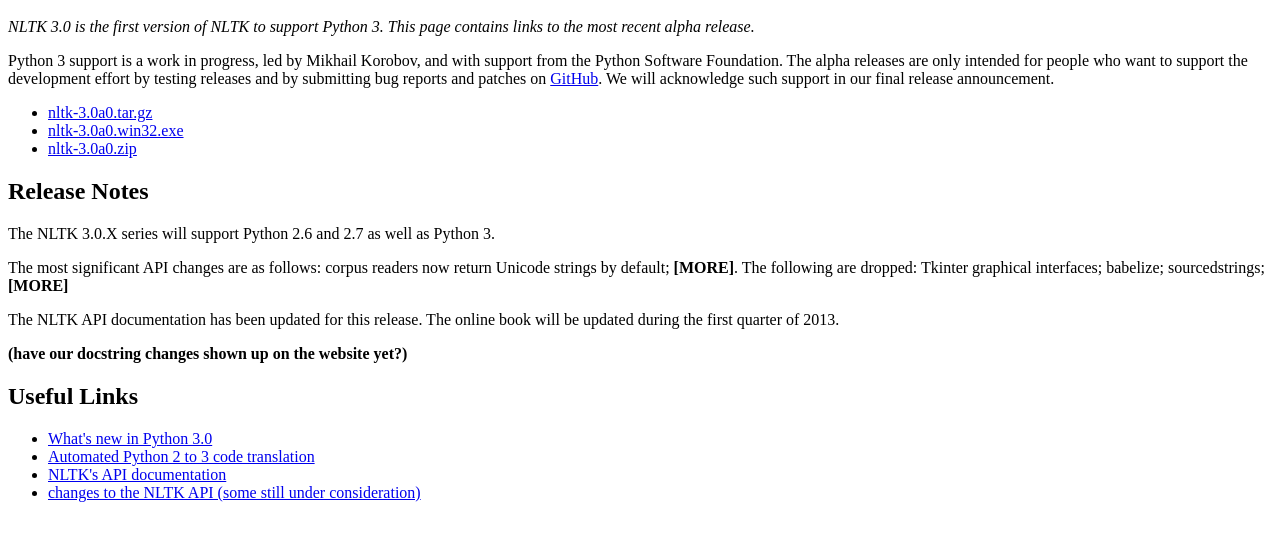
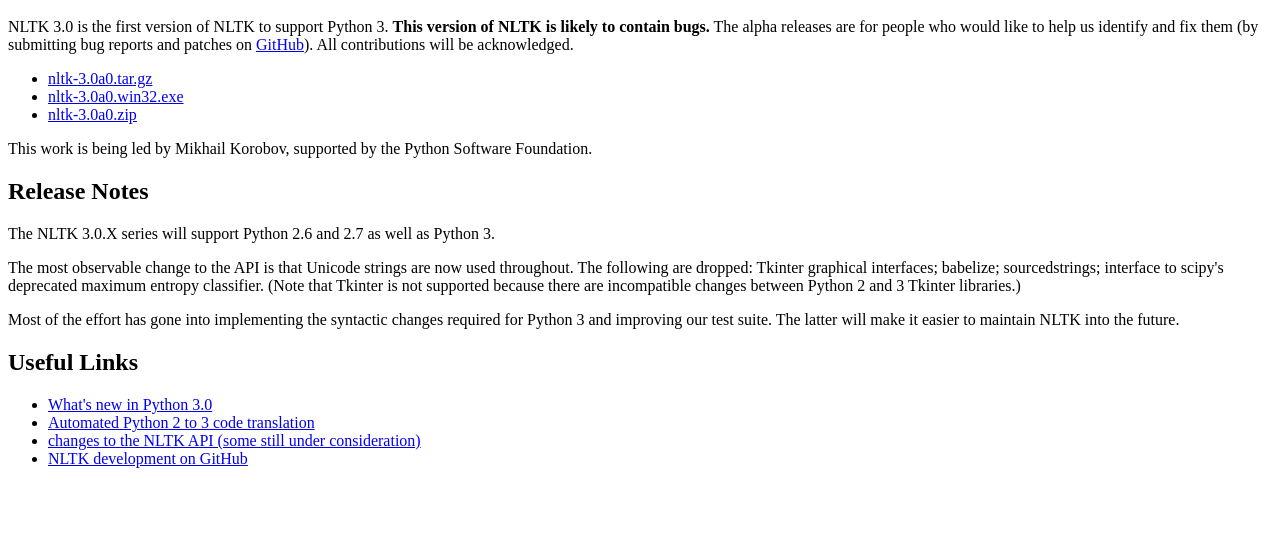
Before and after one commit to azizur77/nltk3-alpha, a plain HTML site: page index.html in a window 1280 px wide. Shown: the part 48-588 px from the top of the page. Drawn offline with Linux system fonts and the light colour scheme.

Commit message:
minor updates

```diff
--- a/index.html
+++ b/index.html
@@ -5,12 +5,12 @@
 <body>
 <h1>NLTK 3.0 Alpha Releases</h1>
 
-<p><i>NLTK 3.0 is the first version of NLTK to support Python 3.
-This page contains links to the most recent alpha release.</i></p>
-
-<p>Python 3 support is a work in progress, led by Mikhail Korobov, and with support from the Python Software Foundation.
-The alpha releases are only intended for people who want to support the development effort by testing releases and by submitting bug reports and patches on <a href="https://github.com/nltk/nltk/">GitHub</a>.
-We will acknowledge such support in our final release announcement.</p>
+<p>NLTK 3.0 is the first version of NLTK to support Python 3.
+<b>This version of NLTK is likely to contain bugs.</b>
+The alpha releases are for people who would like to help us identify and fix them
+(by submitting bug reports and patches on <a href="https://github.com/nltk/nltk/">GitHub</a>).
+All contributions will be acknowledged.
+</p>
 
 <ul>
   <li><a href="nltk-3.0a0.tar.gz">nltk-3.0a0.tar.gz</a></li>
@@ -18,27 +18,28 @@ We will acknowledge such support in our final release announcement.</p>
   <li><a href="nltk-3.0a0.zip">nltk-3.0a0.zip</a></li>
 </ul>
 
+<p>This work is being led by Mikhail Korobov, supported by the Python Software Foundation.</p>
+
 <h2>Release Notes</h2>
 
 <p>The NLTK 3.0.X series will support Python 2.6 and 2.7 as well as Python 3.</p>
 
-<p>The most significant API changes are as follows:
-corpus readers now return Unicode strings by default; <b>[MORE]</b>.
-The following are dropped: Tkinter graphical interfaces; babelize; sourcedstrings; <b>[MORE]</b>
+<p>The most observable change to the API is that Unicode strings are now used throughout.
+The following are dropped: Tkinter graphical interfaces; babelize; sourcedstrings;
+interface to scipy's deprecated maximum entropy classifier. (Note that Tkinter is not
+supported because there are incompatible changes between Python 2 and 3 Tkinter libraries.)
+
+<p>Most of the effort has gone into implementing the syntactic changes required for Python 3
+and improving our test suite. The latter will make it easier to maintain NLTK into the future.
 </p>
-
-<p>The NLTK API documentation has been updated for this release.
-The online book will be updated during the first quarter of 2013.</p>
-
-<b>(have our docstring changes shown up on the website yet?)</b>
 
 <h2>Useful Links</h2>
 
 <ul>
-<li><a href="http://docs.python.org/3.0/whatsnew/3.0.html">What's new in Python 3.0</a></li>
-<li><a href="http://docs.python.org/2/library/2to3.html">Automated Python 2 to 3 code translation</a></li>
-<li><a href="http://nltk.org/api/nltk.html">NLTK's API documentation</a></li>
-<li><a href="https://github.com/nltk/nltk/wiki/API-changes-for-Python-3">changes to the NLTK API (some still under consideration)</a></li>
+  <li><a href="http://docs.python.org/3.0/whatsnew/3.0.html">What's new in Python 3.0</a></li>
+  <li><a href="http://docs.python.org/2/library/2to3.html">Automated Python 2 to 3 code translation</a></li>
+  <li><a href="https://github.com/nltk/nltk/wiki/API-changes-for-Python-3">changes to the NLTK API (some still under consideration)</a></li>
+  <li><a href="https://github.com/nltk/nltk/">NLTK development on GitHub</a></li>
 </ul>
 
 </body>
```
